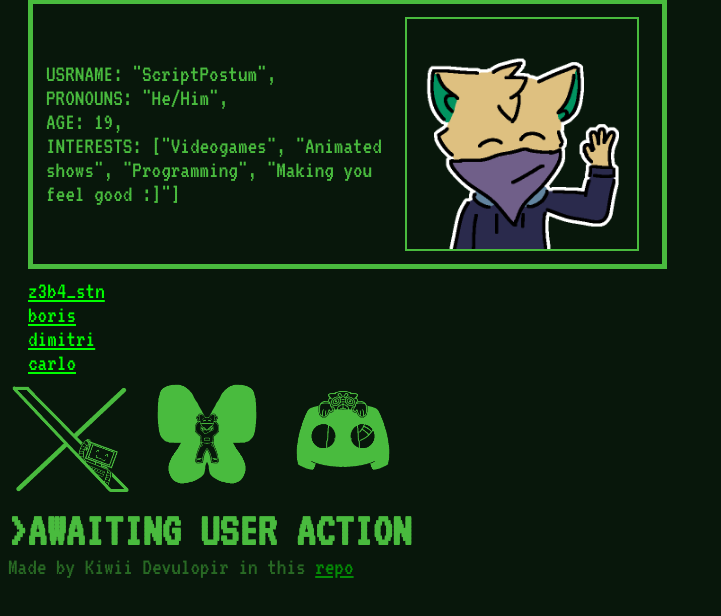
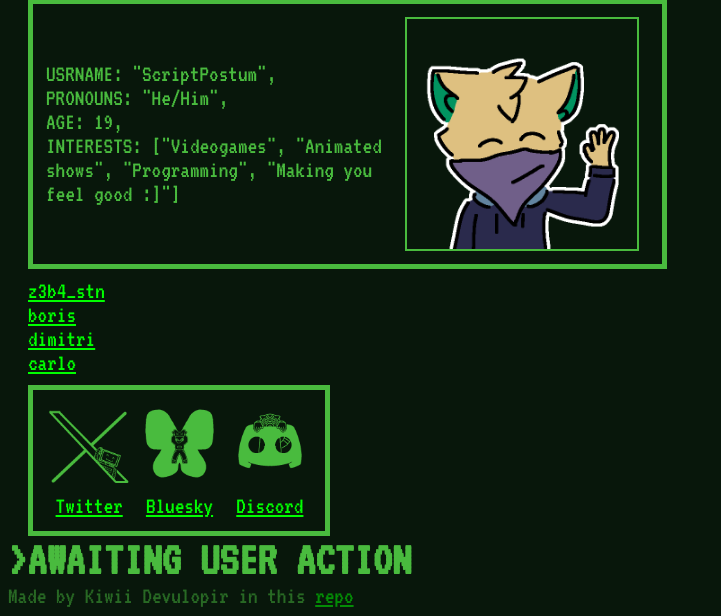
Before and after one commit to Ivan-Krul/scriptpostum.github.io, a PHP site: page / in a window 1280 px wide. Shown: the part 321-937 px from the top of the page, without its empty margins (0-721 px from the left). Before the commit the page ends 899 px from the top, so only its background shows below. Run offline with PHP 8.4, Linux system fonts and the light colour scheme.

Commit message:
updated socials and changed the way images renders

```diff
--- a/index.html
+++ b/index.html
@@ -29,18 +29,32 @@
         </tbody>
         </table>
       </div>
-	  <div style="height:10px"></div>
-      <div id="links" style="margin-left:20px;"></div>
+      <div id="links" style="margin-left:20px; margin-top:10px; margin-bottom:10px;"></div>
 	  </div>
-	  <div id="delay_6" style="display: none;">
-      <div id="socials">
-        <a target="_blank" href="https://twitter.com/ScriptPostum"><img src="images/social/twitter.png" alt="Twitter"></a>
-        <a target="_blank" href="https://bsky.app/profile/scriptpostum.bsky.social"><img src="images/social/bsky.png" alt="BlueSky"></a>
-        <a target="_blank" href="https://discord.gg/KftVXH6akf"><img src="images/social/discord_server.png" alt="Discord server"></a>
-      </div>
+    <table id="delay_6_socials" style="display: none; margin-left:20px; font-size: 2.5ch; max-width:31.5ch;" class="borders">
+		<tbody>
+			<tr>
+				<td>
+					<a href="https://twitter.com/ScriptPostum" target="_blank"><img src="images/social/twitter.png" class="social_img"></a>
+				</td>
+				<td>
+					<a href="https://bsky.app/profile/scriptpostum.bsky.social"target="_blank"><img src="images/social/bsky.png" class="social_img"></a>
+				</td>
+				<td>
+					<a href="https://discord.gg/KftVXH6akf" target="_blank"><img src="images/social/discord_server.png" class="social_img"></a>
+				</td>
+			</tr>
+			<tr style="text-align:center">
+				<td><a href="https://twitter.com/ScriptPostum" target="_blank">Twitter</a></td>
+				<td><a href="https://bsky.app/profile/scriptpostum.bsky.social" target="_blank">Bluesky</a></td>
+				<td><a href="https://discord.gg/KftVXH6akf" target="_blank">Discord</a></td>
+			</tr>
+		</tbody>
+		</table>
+	  <div id="delay_7" style="display: none;">
       <h1>>AWAITING USER ACTION</h1>
       <div class="half">Made by Kiwii Devulopir in this <a href="https://github.com/Ivan-Krul/scriptpostum.github.io">repo</a></div>
-    </div>
+	  </div>
     <script type=module src="js/index.js"></script>
   </body>
 </html>
--- a/js/index.js
+++ b/js/index.js
@@ -41,8 +41,11 @@ async function main() {
   await delay(2000);
   document.getElementById("delay_5_admin").style.display = "inherit";
 
+  await delay(50);
+  document.getElementById("delay_6_socials").style.display = "inherit";
+
   await delay(1000);
-  document.getElementById("delay_6").style.display = "inherit";
+  document.getElementById("delay_7").style.display = "inherit";
 };
 
 await main();
--- a/style.css
+++ b/style.css
@@ -42,6 +42,6 @@ a:link{
 img {
   image-rendering: crisp-edges;
 }
-#socials a img {
-  max-width: 10%;
+.social_img {
+  width:9ch;
 }
```
